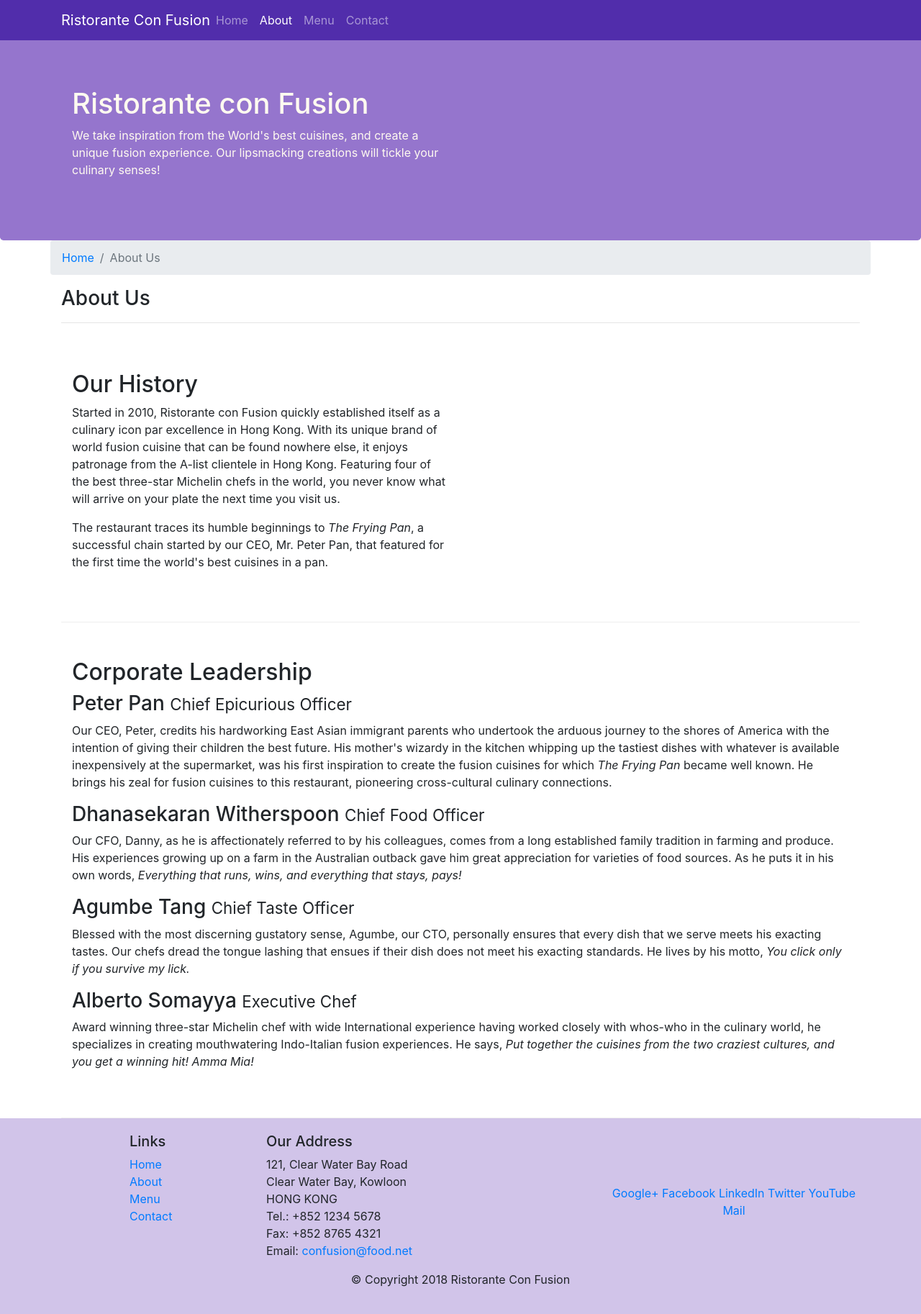
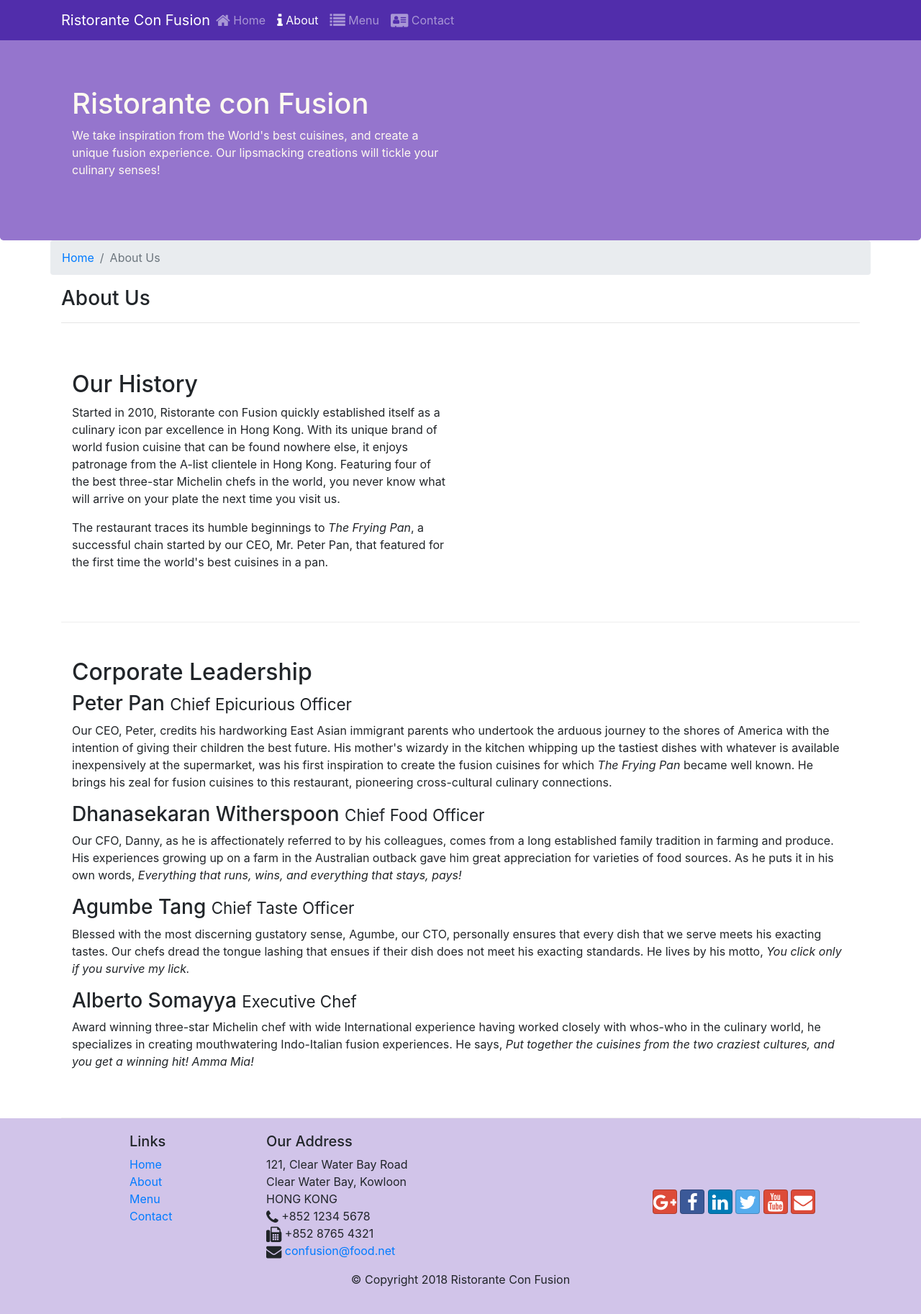
Before and after one commit to abnave/frontend_course_bootstrap, a website: page aboutus.html in a window 1280 px wide. Shown: the whole page at 72% size. Drawn offline with nearby package versions, Linux system fonts and the light colour scheme.

Commit message:
Icon Fonts

```diff
--- a/aboutus.html
+++ b/aboutus.html
@@ -8,6 +8,8 @@
     <meta name="viewport" content="width=device-width, initial-scale=1, shrink-to-fit=no">
     <meta http-equiv="x-ua-compatible" content="ie=edge">
     <link rel="stylesheet" href="node_modules/bootstrap/dist/css/bootstrap.min.css">
+    <link rel="stylesheet" href="node_modules/font-awesome/css/font-awesome.min.css">
+    <link rel="stylesheet" href="node_modules/bootstrap-social/bootstrap-social.css">
     <link rel="stylesheet" href="css/styles.css">
 
 </head>
@@ -21,10 +23,29 @@
             <a class="navbar-brand mr-auto" href="./index.html">Ristorante Con Fusion</a>
             <div class="collpase navbar-collapse" id="Navbar">
                 <ul class="navbar-nav mr-auto">
-                    <li class="nav-item"><a class="nav-link" href="./index.html">Home</a></li>
-                    <li class="nav-item active"><a class="nav-link" href="./aboutus.html">About</a></li>
-                    <li class="nav-item"><a class="nav-link" href="#">Menu</a></li>
-                    <li class="nav-item"><a class="nav-link" href="#">Contact</a></li>
+                    <li class="nav-item">
+                        <a class="nav-link" href="./index.html">
+                            <span class="fa fa-home fa-lg"></span>
+                            Home
+                        </a>
+                    </li>
+                    <li class="nav-item active">
+                        <a class="nav-link" href="./aboutus.html">
+                            <span class="fa fa-info fa-lg"></span>
+                            About
+                        </a>
+                    </li>
+                    <li class="nav-item">
+                        <a class="nav-link" href="#">
+                            <span class="fa fa-list fa-lg"></span> Menu
+                        </a>
+                    </li>
+                    <li class="nav-item">
+                        <a class="nav-link" href="#">
+                            <span class="fa fa-address-card fa-lg"></span>
+                            Contact
+                        </a>
+                    </li>
                 </ul>
             </div>
 
@@ -126,19 +147,25 @@
                         121, Clear Water Bay Road<br>
                         Clear Water Bay, Kowloon<br>
                         HONG KONG<br>
-                        Tel.: +852 1234 5678<br>
-                        Fax: +852 8765 4321<br>
-                        Email: <a href="mailto:confusion@food.net">confusion@food.net</a>
+                        <i class="fa fa-phone fa-lg"></i> +852 1234 5678<br>
+                        <i class="fa fa-fax fa-lg"></i> +852 8765 4321<br>
+                        <i class="fa fa-envelope fa-lg"></i> <a href="mailto:confusion@food.net">confusion@food.net</a>
                     </address>
                 </div>
                 <div class="col-12 col-sm-4 align-self-center">
                     <div class="text-center">
-                        <a href="http://google.com/+">Google+</a>
-                        <a href="http://www.facebook.com/profile.php?id=">Facebook</a>
-                        <a href="http://www.linkedin.com/in/">LinkedIn</a>
-                        <a href="http://twitter.com/">Twitter</a>
-                        <a href="http://youtube.com/">YouTube</a>
-                        <a href="mailto:">Mail</a>
+                        <a class="btn btn-social-icon btn-google" href="http://google.com/+"><i
+                                class="fa fa-google-plus fa-lg"></i></a>
+                        <a class="btn btn-social-icon btn-facebook" href="http://www.facebook.com/profile.php?id="><i
+                                class="fa fa-facebook fa-lg"></i></a>
+                        <a class="btn btn-social-icon btn-linkedin" href="http://www.linkedin.com/in/"><i
+                                class="fa fa-linkedin fa-lg"></i></a>
+                        <a class="btn btn-social-icon btn-twitter" href="http://twitter.com/"><i
+                                class="fa fa-twitter fa-lg"></i></a>
+                        <a class="btn btn-social-icon btn-google" href="http://youtube.com/"><i
+                                class="fa fa-youtube fa-lg"></i></a>
+                        <a class="btn btn-social-icon btn-google" href="mailto:"><i
+                                class="fa fa-envelope fa-lg"></i></a>
                     </div>
                 </div>
             </div>
--- a/package.json
+++ b/package.json
@@ -14,7 +14,10 @@
     "lite-server": "^2.3.0"
   },
   "dependencies": {
+    "@fortawesome/fontawesome-free": "^5.15.3",
     "bootstrap": "^4.0.0",
+    "bootstrap-social": "^5.1.1",
+    "font-awesome": "^4.7.0",
     "jquery": "^3.3.1",
     "popper.js": "^1.12.9"
   }
```
Also changed, not shown: index.html (+40 -13 lines), 1 other file.
